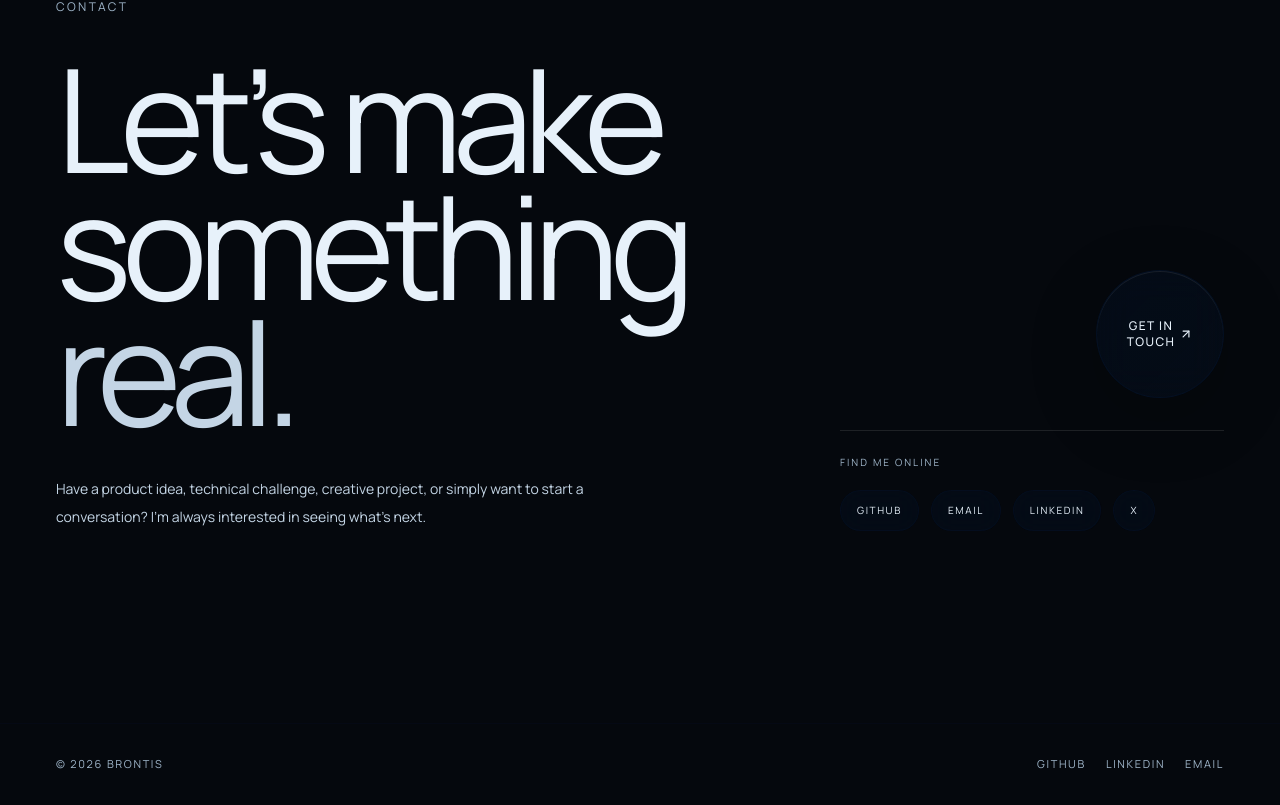
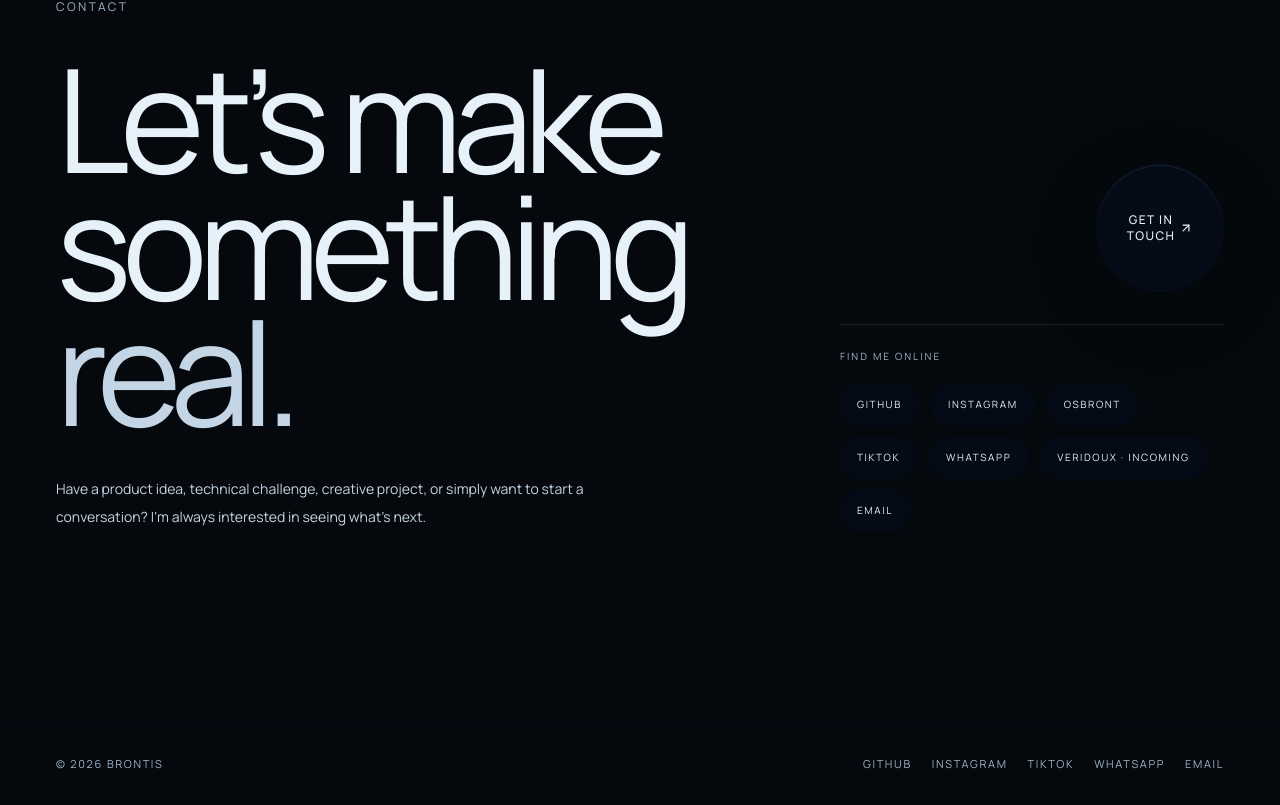
Before and after one commit to Bront888/brontis, a React (Vite) app: page / in a window 1280 px wide. Shown: the part 8684-9489 px from the top of the page. Built offline with nearby package versions, Linux system fonts and the light colour scheme.

Commit message:
feat: connect portfolio social profiles

```diff
--- a/src/App.tsx
+++ b/src/App.tsx
@@ -424,9 +424,12 @@ export default function App() {
               <p className="text-[10px] uppercase tracking-[0.2em] text-[#9fb5c9]">Find me online</p>
               <div className="mt-5 flex flex-wrap gap-3">
                 <a href="https://github.com/Bront888" target="_blank" rel="noreferrer" className="glass-soft rounded-full px-4 py-3 text-[10px] uppercase tracking-[0.16em] text-[#c4d5e5] transition hover:text-white">GitHub</a>
+                <a href="https://instagram.com/brontis8" target="_blank" rel="noreferrer" className="glass-soft rounded-full px-4 py-3 text-[10px] uppercase tracking-[0.16em] text-[#c4d5e5] transition hover:text-white">Instagram</a>
+                <a href="https://instagram.com/osbrontgroup" target="_blank" rel="noreferrer" className="glass-soft rounded-full px-4 py-3 text-[10px] uppercase tracking-[0.16em] text-[#c4d5e5] transition hover:text-white">OSBRONT</a>
+                <a href="https://tiktok.com/@brontis88_8" target="_blank" rel="noreferrer" className="glass-soft rounded-full px-4 py-3 text-[10px] uppercase tracking-[0.16em] text-[#c4d5e5] transition hover:text-white">TikTok</a>
+                <a href="https://wa.me/2348104690971" target="_blank" rel="noreferrer" className="glass-soft rounded-full px-4 py-3 text-[10px] uppercase tracking-[0.16em] text-[#c4d5e5] transition hover:text-white">WhatsApp</a>
+                <a href="#" className="glass-soft rounded-full px-4 py-3 text-[10px] uppercase tracking-[0.16em] text-[#c4d5e5] transition hover:text-white">VERIDOUX · Incoming</a>
                 <a href="mailto:chinedumjideofor@gmail.com" className="glass-soft rounded-full px-4 py-3 text-[10px] uppercase tracking-[0.16em] text-[#c4d5e5] transition hover:text-white">Email</a>
-                <a href="#" className="glass-soft rounded-full px-4 py-3 text-[10px] uppercase tracking-[0.16em] text-[#c4d5e5] transition hover:text-white">LinkedIn</a>
-                <a href="#" className="glass-soft rounded-full px-4 py-3 text-[10px] uppercase tracking-[0.16em] text-[#c4d5e5] transition hover:text-white">X</a>
               </div>
             </div>
           </div>
@@ -437,7 +440,9 @@ export default function App() {
         <span>© {new Date().getFullYear()} Brontis</span>
         <div className="flex gap-5">
           <a href="https://github.com/Bront888" target="_blank" rel="noreferrer" className="transition hover:text-white">GitHub</a>
-          <a href="#" className="transition hover:text-white">LinkedIn</a>
+          <a href="https://instagram.com/brontis8" target="_blank" rel="noreferrer" className="transition hover:text-white">Instagram</a>
+          <a href="https://tiktok.com/@brontis88_8" target="_blank" rel="noreferrer" className="transition hover:text-white">TikTok</a>
+          <a href="https://wa.me/2348104690971" target="_blank" rel="noreferrer" className="transition hover:text-white">WhatsApp</a>
           <a href="mailto:chinedumjideofor@gmail.com" className="transition hover:text-white">Email</a>
         </div>
       </footer>
```
